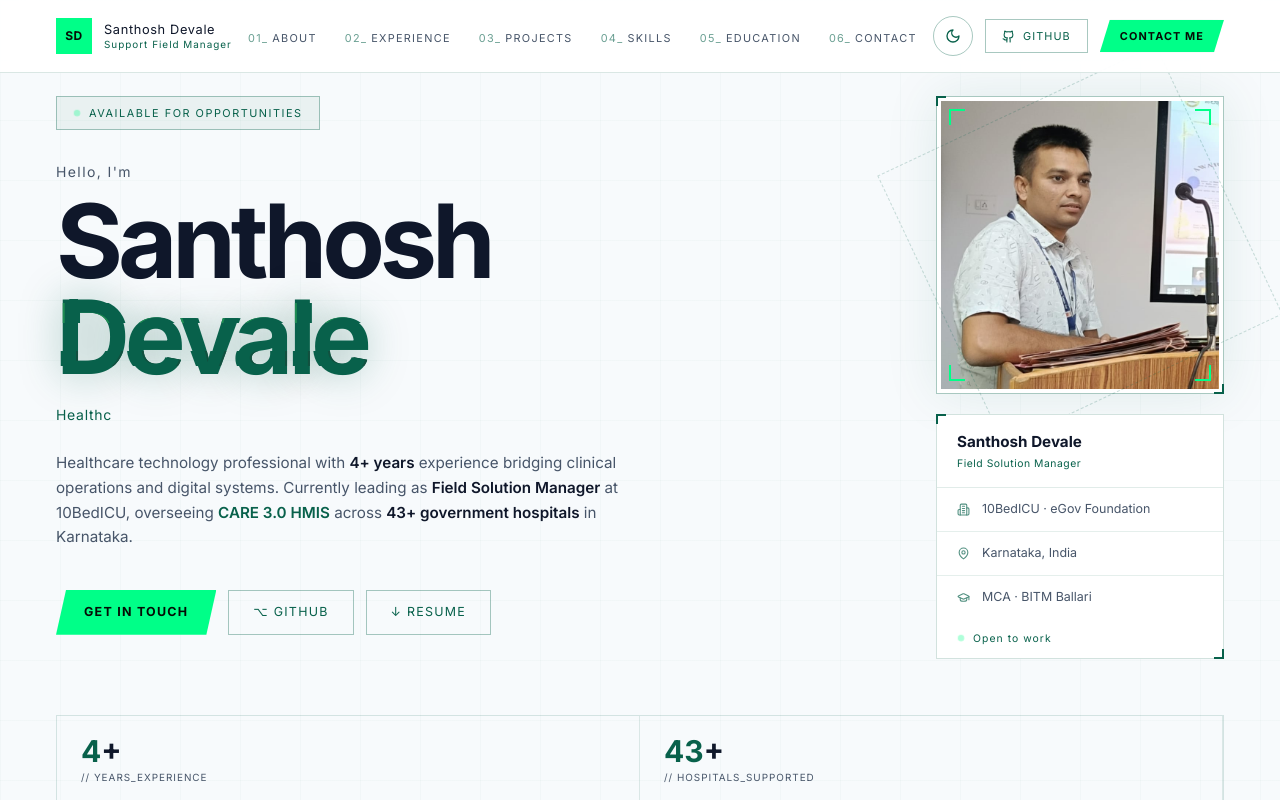
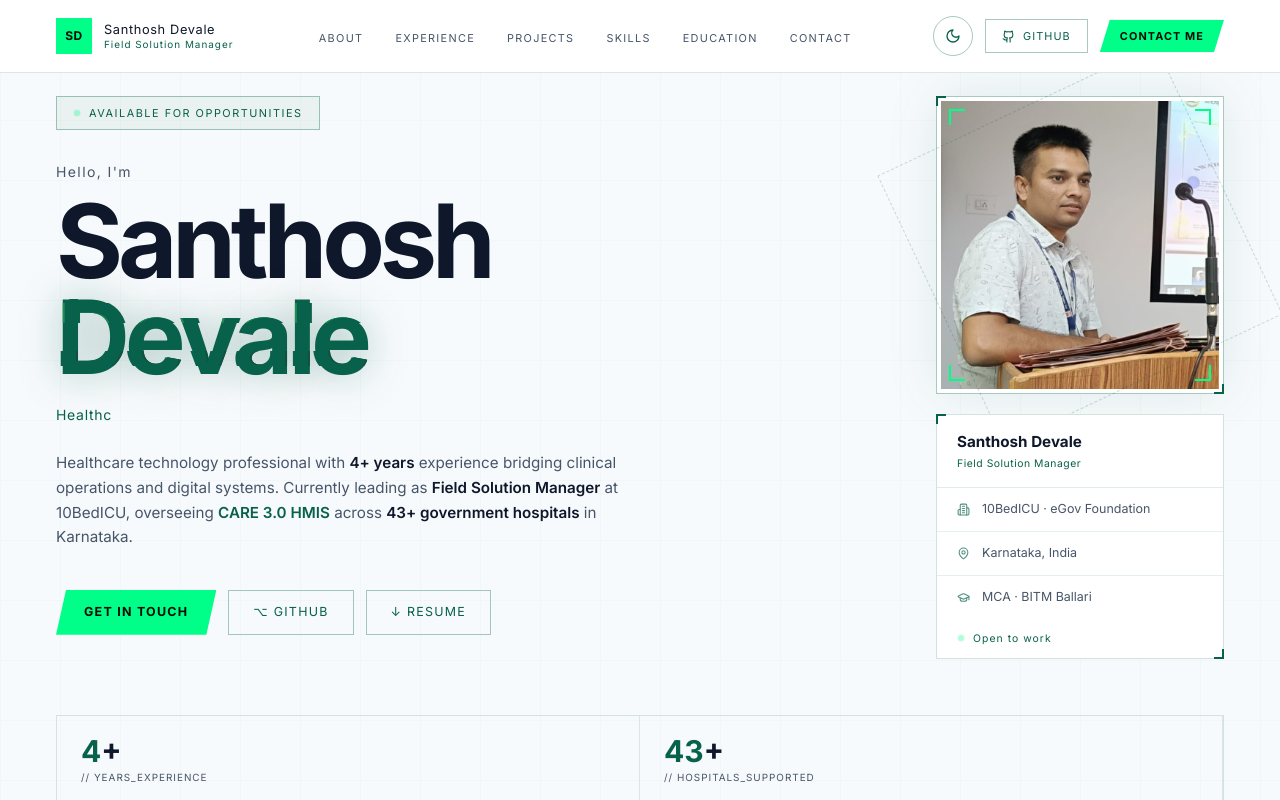
Before and after one commit to santhosh-devale/portfolio, a React (Vite) app: page / in a window 1280 px wide. Shown: the top 800 px of the page. Built offline with nearby package versions, Linux system fonts and the light colour scheme.

Commit message:
updated the role and ui changes in nav bar

```diff
--- a/src/components/Navbar.jsx
+++ b/src/components/Navbar.jsx
@@ -32,7 +32,7 @@ export default function Navbar({ theme, toggleTheme }) {
           group-hover:bg-green-bright transition-colors duration-200">SD</div>
         <div>
           <div className="font-sans text-[0.8rem] text-ink tracking-wider leading-tight">Santhosh Devale</div>
-          <div className="font-sans text-[0.62rem] text-green-primary tracking-widest leading-tight">Support Field Manager</div>
+          <div className="font-sans text-[0.62rem] text-green-primary tracking-widest leading-tight">Field Solution Manager</div>
         </div>
       </a>
 
@@ -41,7 +41,7 @@ export default function Navbar({ theme, toggleTheme }) {
           <li key={l.href}>
             <a href={l.href}
               className="font-sans text-[0.68rem] tracking-[0.12em] uppercase text-ink-muted hover:text-green-primary transition-colors duration-200">
-              <span className="text-green-primary opacity-60 mr-1">{l.num}_</span>{l.label}
+              <span className="text-green-primary opacity-60 mr-1"></span>{l.label}
             </a>
           </li>
         ))}
```
